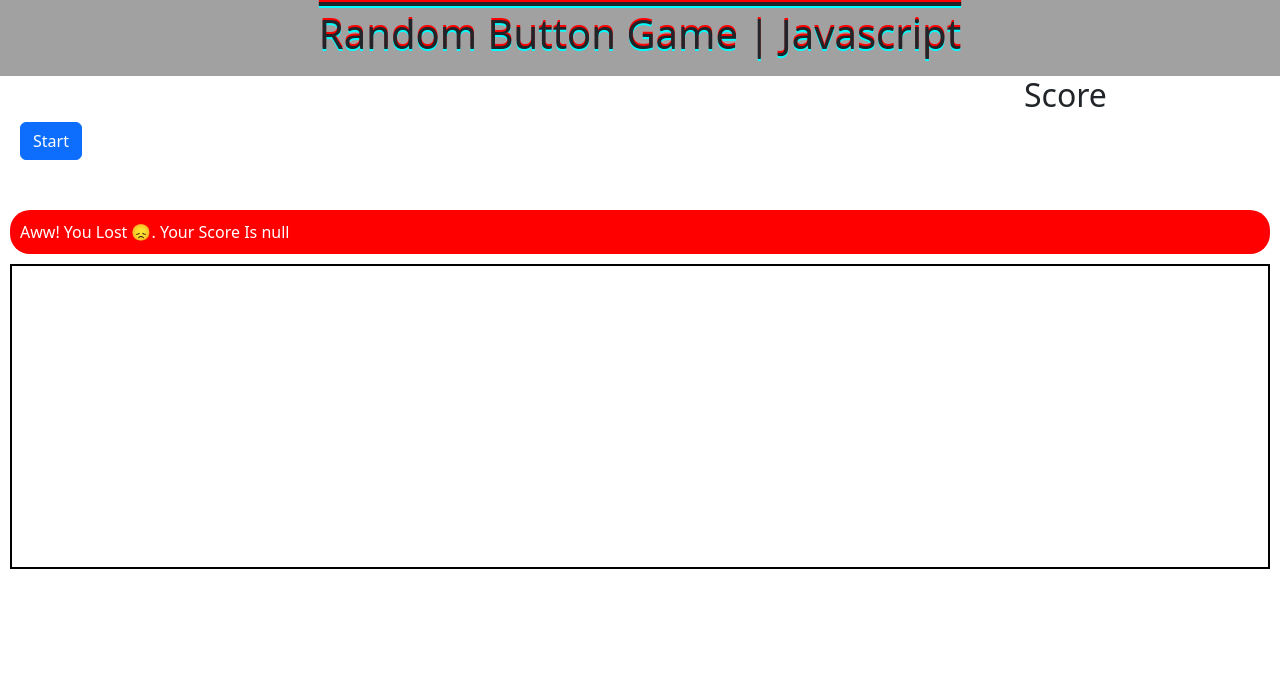
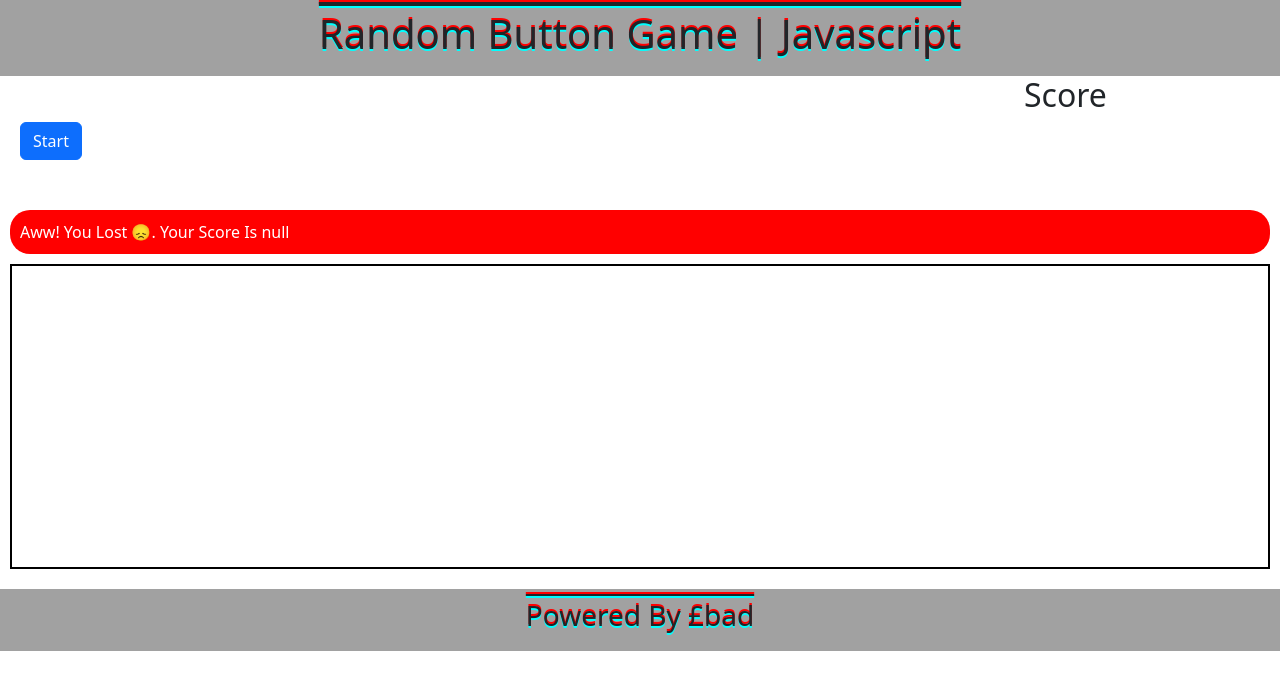
Before and after one commit to EbadAlam/random-button-game, a plain HTML site: page index.html in a window 1280 px wide. Drawn offline with nearby package versions, Linux system fonts and the light colour scheme.

Commit message:
add footer

```diff
--- a/index.html
+++ b/index.html
@@ -11,13 +11,16 @@
 			padding:0px;
 			margin:0px;
 		}
-		header{
+		header,footer{
 			background: #a1a1a1;
 			padding: 10px;
 			text-align: center;
 			text-decoration: overline;
 			text-shadow: red 0px -2px,
 						 cyan 0px 2px;
+		}
+		footer{
+			margin-top: 20px;
 		}
 		.score{
 			margin-left: 80%;
@@ -229,6 +232,9 @@
 			</div>
 		</div>
 	</div>
+	<footer>
+		<h3>Powered By &poundbad</h3>
+	</footer>
 
 		<script type="text/javascript">
 			const btn_start = document.querySelector('.btn_start');
```
